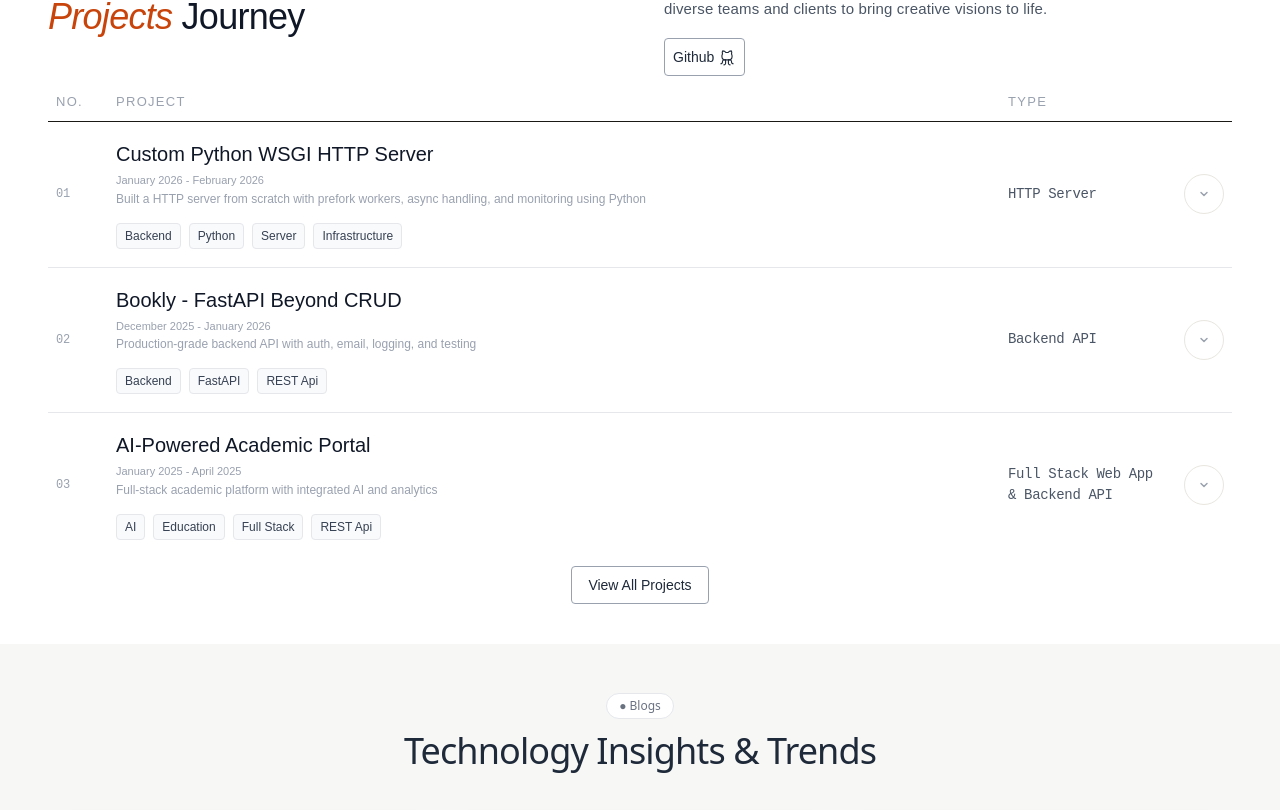
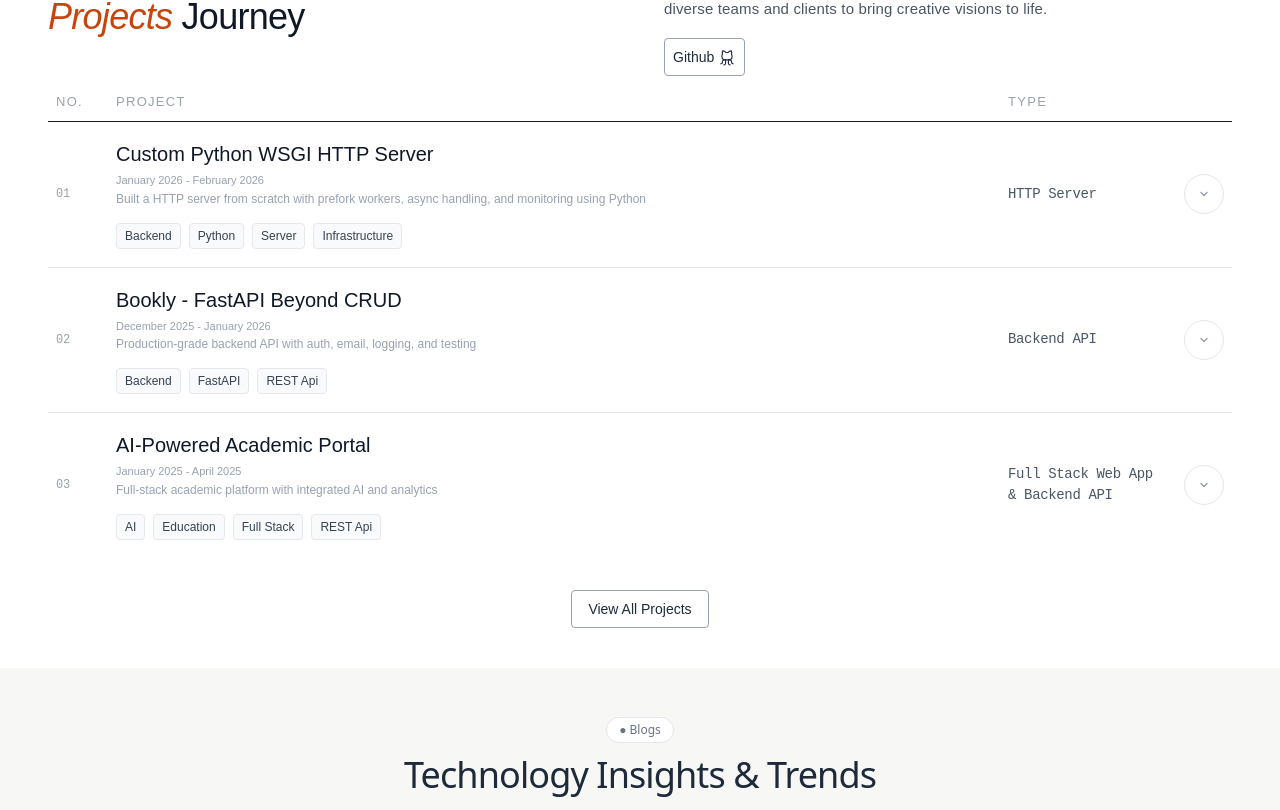
Before and after one commit to kkamal11/kkamal11.github.io, a React (Vite) app: page / in a window 1280 px wide. Shown: the part 1980-2790 px from the top of the page. Built offline with nearby package versions, Linux system fonts and the light colour scheme.

Commit message:
project-page-enhancement

```diff
--- a/src/pages/Projects.tsx
+++ b/src/pages/Projects.tsx
@@ -158,7 +158,7 @@ export default function ProjectsSection({ showAll = true }: ProjectsSectionProps
                     transition: "max-height 0.5s cubic-bezier(0.16,1,0.3,1)",
                   }}
                 >
-                  <div className="pb-6" onClick={(e) => e.stopPropagation()}>
+                  <div className="" onClick={(e) => e.stopPropagation()}>
                     <div className="bg-[#f5f3ee] rounded-md p-5 md:p-6 flex flex-col gap-5">
 
                       {/* ── Row 1: Description [left] | Period [right] ── */}
@@ -267,7 +267,7 @@ export default function ProjectsSection({ showAll = true }: ProjectsSectionProps
 
         {/* See All */}
         {!showAll && (
-          <div className="flex items-center justify-center mt-2">
+          <div className="flex items-center justify-center mt-2 sm:mt-8">
               <NavLink to={'/projects'}
               className="border border-gray-400 text-gray-800 px-4 py-2 rounded text-sm hover:bg-black hover:text-white transition cursor-pointer"
               > View All Projects
```
